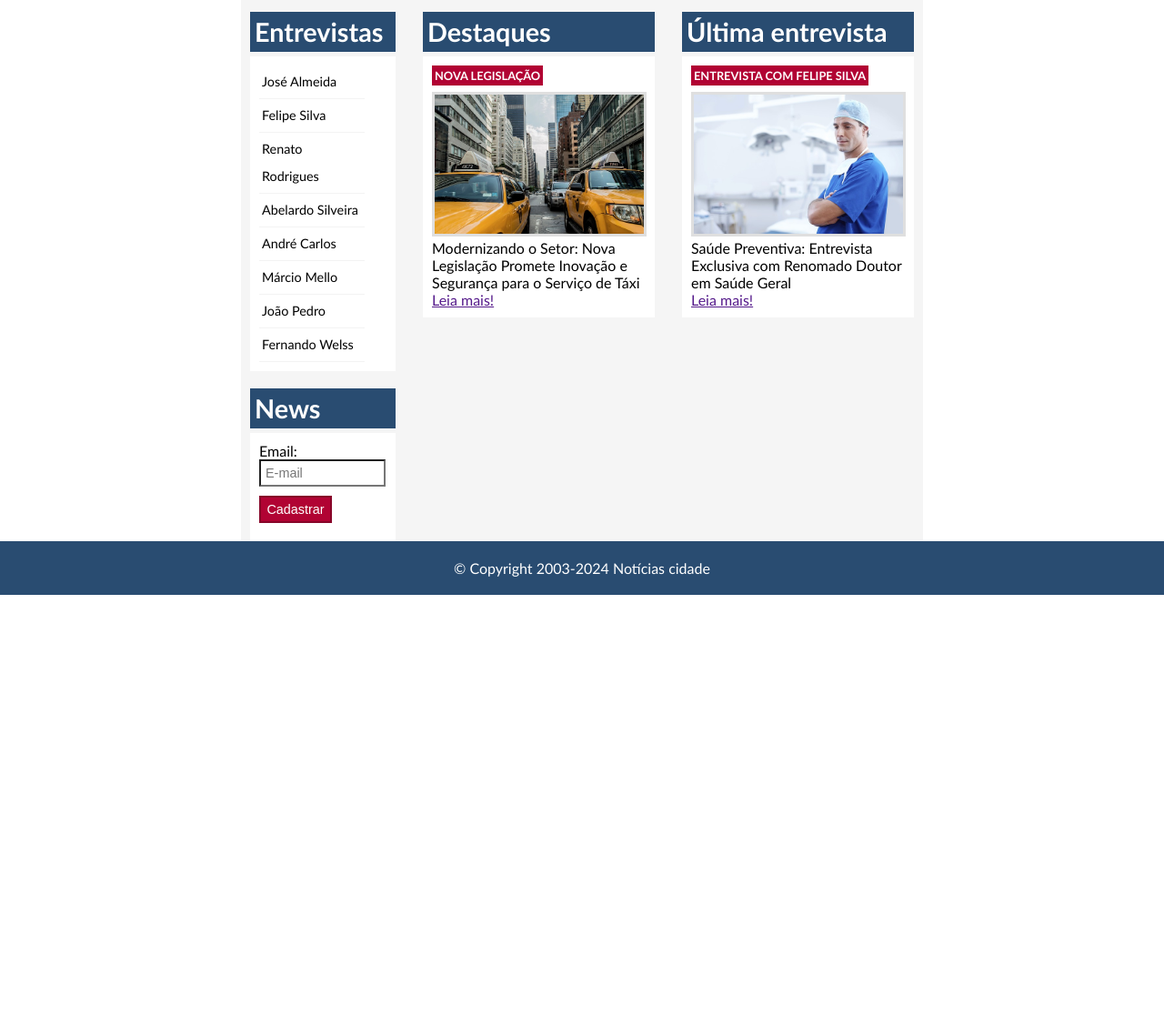
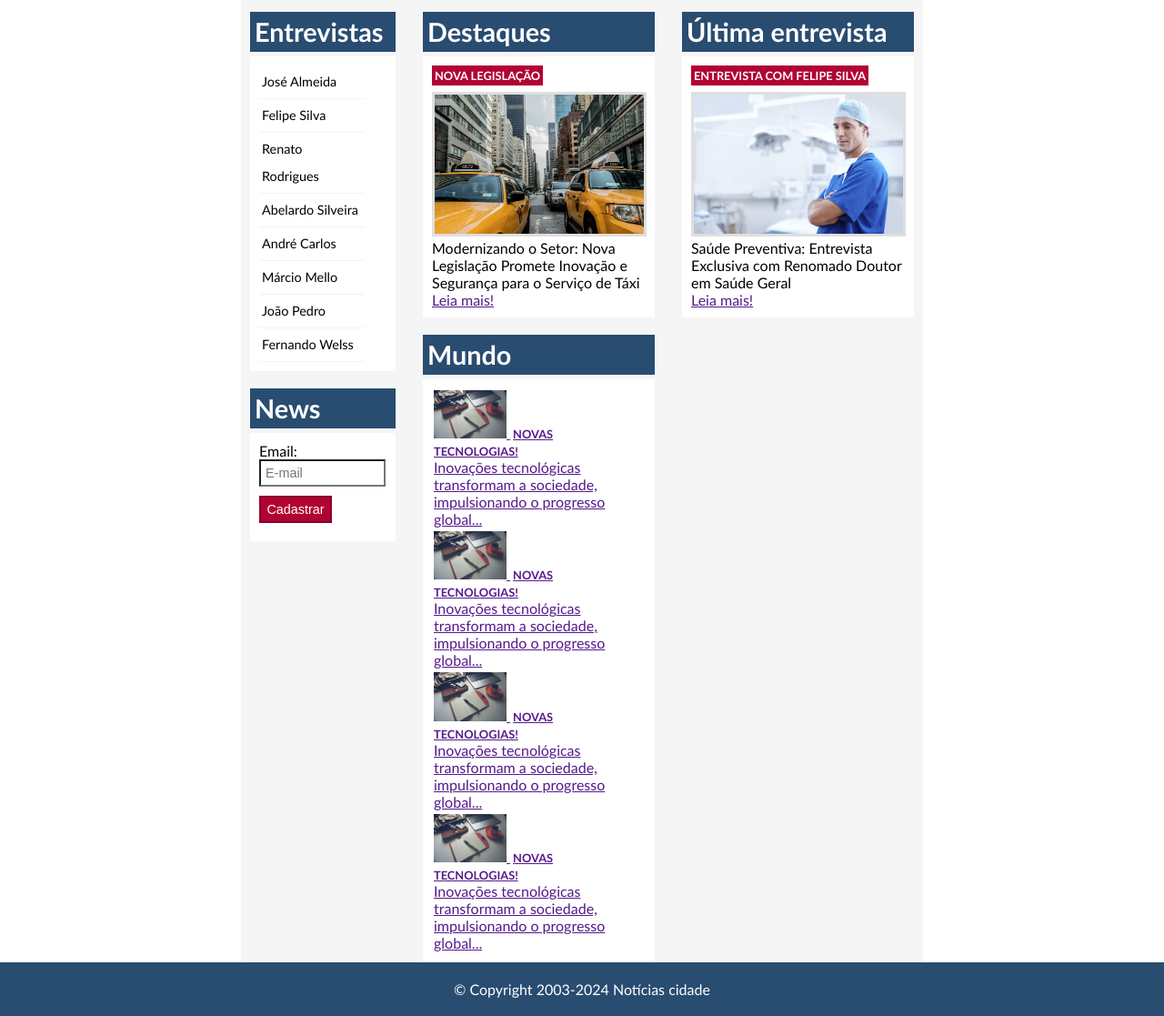
Before and after one commit to Vitorialuz229/Projeto-Site-Noticias, a plain HTML site: page index.html in a window 1280 px wide. Shown: the part 241-1358 px from the top of the page at 91% size. Before the commit the page ends 895 px from the top, so only its background shows below. Drawn offline with Linux system fonts and the light colour scheme.

```diff
--- a/index.html
+++ b/index.html
@@ -73,6 +73,7 @@
                </ul>
             </article>
          </meading>
+
          <meading class="caixa">
             <h2>News</h2>
             <article class="caixa-conteudo">
@@ -87,8 +88,8 @@
                </form>
             </article>
          </meading>
+      </section>
 
-      </section>
       <section class="primeiro">
          <meading class="caixa">
             <h2>Destaques</h2>
@@ -97,6 +98,43 @@
                <img src="img/taxi.jpg" class="imagem-principal">
                <p>Modernizando o Setor: Nova Legislação Promete Inovação e Segurança para o Serviço de Táxi</p>
                <a href="">Leia mais!</a>
+            </article>
+         </meading>
+
+         <meading class="caixa">
+            <h2>Mundo</h2>
+            <article class="caixa-conteudo">
+               <ul class="lista-noticias">
+                  <li>
+                     <a href="">
+                        <img src="img\tecnologia.jpg" width="80">
+                        <h3>Novas tecnologias!</h3>
+                        <p>Inovações tecnológicas transformam a sociedade, impulsionando o progresso global...</p>
+                     </a>
+                  </li>
+                  <li>
+                     <a href="">
+                        <img src="img\tecnologia.jpg" width="80">
+                        <h3>Novas tecnologias!</h3>
+                        <p>Inovações tecnológicas transformam a sociedade, impulsionando o progresso global...</p>
+                     </a>
+                  </li>
+                  <li>
+                     <a href="">
+                        <img src="img\tecnologia.jpg" width="80">
+                        <h3>Novas tecnologias!</h3>
+                        <p>Inovações tecnológicas transformam a sociedade, impulsionando o progresso global...</p>
+                     </a>
+                  </li>
+                  <li>
+                     <a href="">
+                        <img src="img\tecnologia.jpg" width="80">
+                        <h3>Novas tecnologias!</h3>
+                        <p>Inovações tecnológicas transformam a sociedade, impulsionando o progresso global...</p>
+                     </a>
+                  </li>
+
+               </ul>
             </article>
          </meading>
       </section>
@@ -112,6 +150,7 @@
             </article>
          </meading>
       </aside>
+
    </main>
 </body>
 
--- a/styles.css
+++ b/styles.css
@@ -192,6 +192,12 @@ h3 {
   color: #fff;
 }
 
+/*Formatação da lista de notícias*/
+.lista-noticias li{
+  padding: 2px;
+}
+
+
 /*Rodape*/
 footer {
   background: #294c71;
```
Also changed, not shown: 2 other files.
